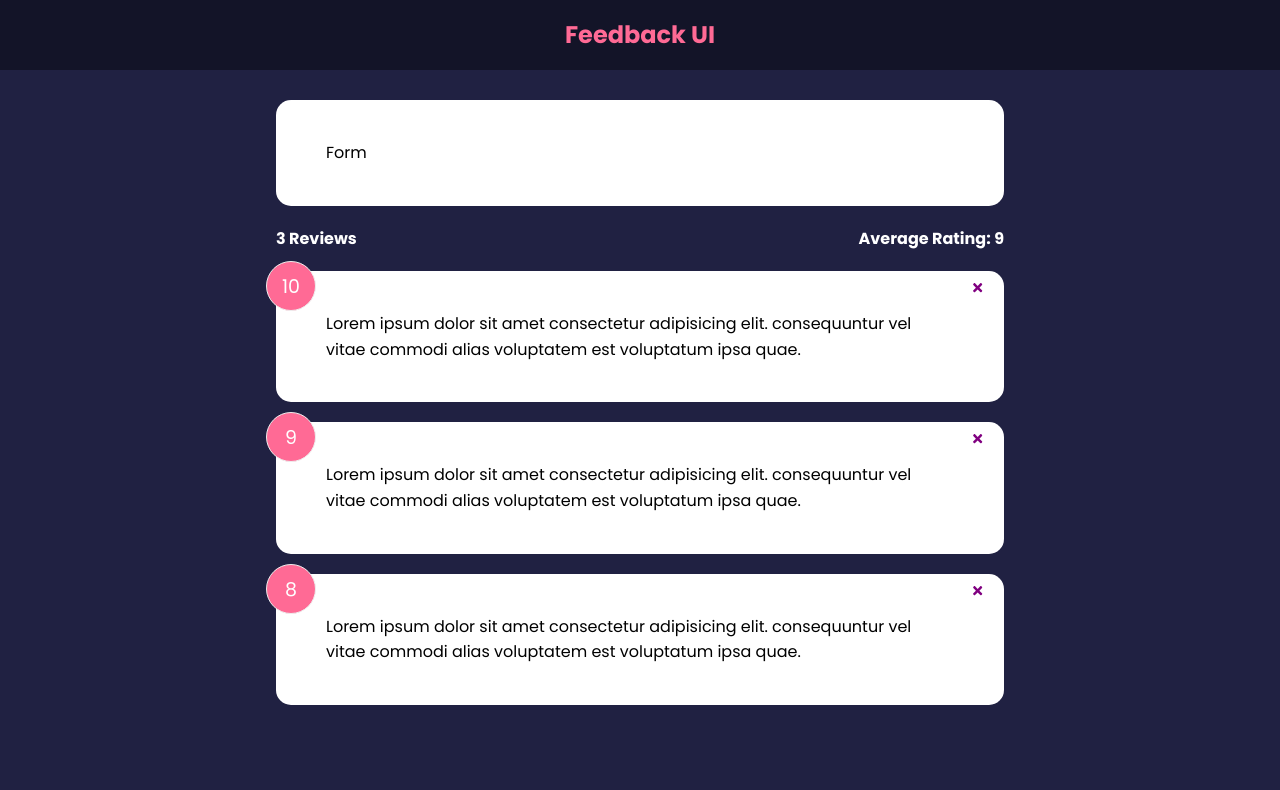
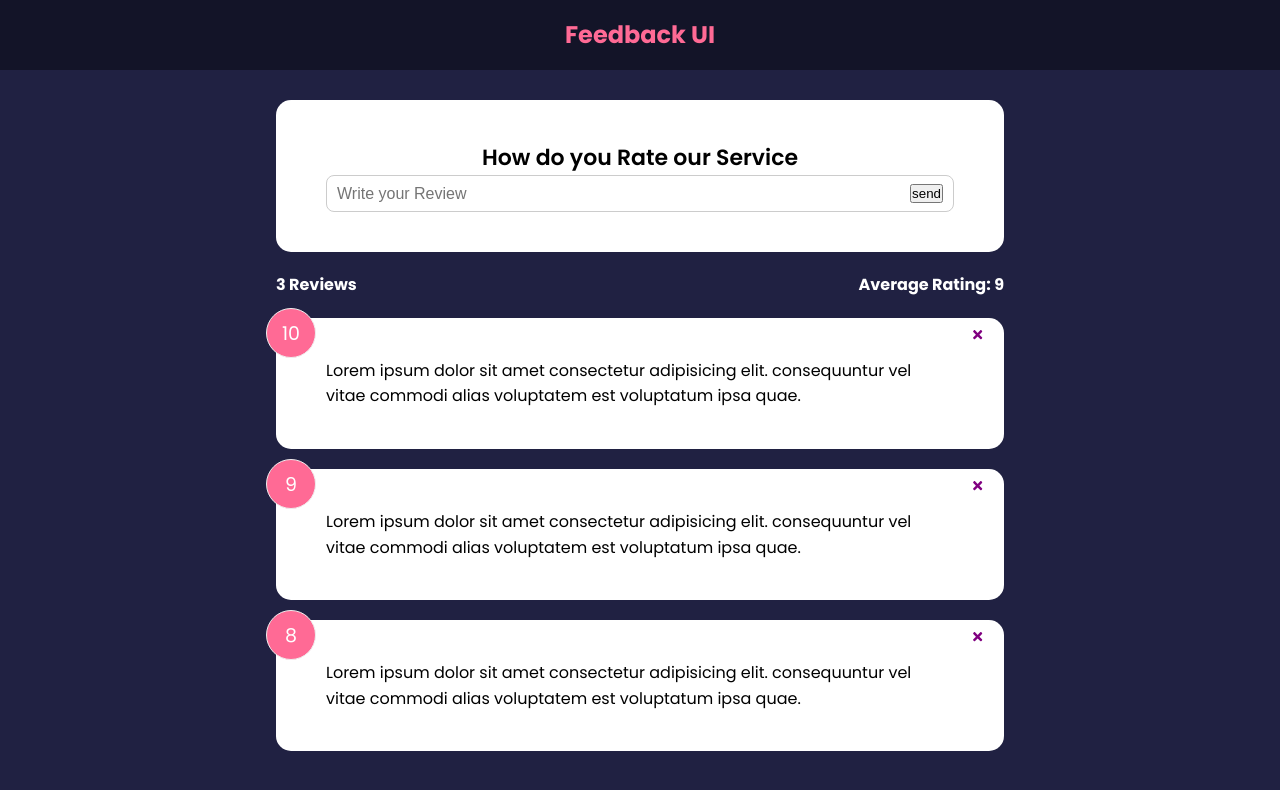
Before and after one commit to Harshak-1744/Feedback_UI, a React (Create React App) app: page / in a window 1280 px wide. Shown: the top 790 px of the page. Built offline with nearby package versions, Linux system fonts and the light colour scheme.

Commit message:
modified:   src/App.js 	modified:   src/components/FeedbackForm.jsx

```diff
--- a/src/App.js
+++ b/src/App.js
@@ -4,6 +4,7 @@ import FeedbackData   from './data/FeedbackData'
 import FeedbackList from './components/FeedbackList';
 import FeedbackStats from './components/FeedbackStats';
 import FeedbackForm from './components/FeedbackForm';
+
 
 function App() {
 
--- a/src/components/FeedbackForm.jsx
+++ b/src/components/FeedbackForm.jsx
@@ -3,7 +3,13 @@ import Card from './shared/Card'
 export default function FeedbackForm() {
   return (
     <Card>
-        Form
+        <form>
+          <h2>How do you Rate our Service</h2>
+          <div className='input-group'>
+            <input type='text' placeholder='Write your Review' />
+            <button type='submit'>send</button>
+          </div>
+        </form>
     </Card>
   )
 }
```
